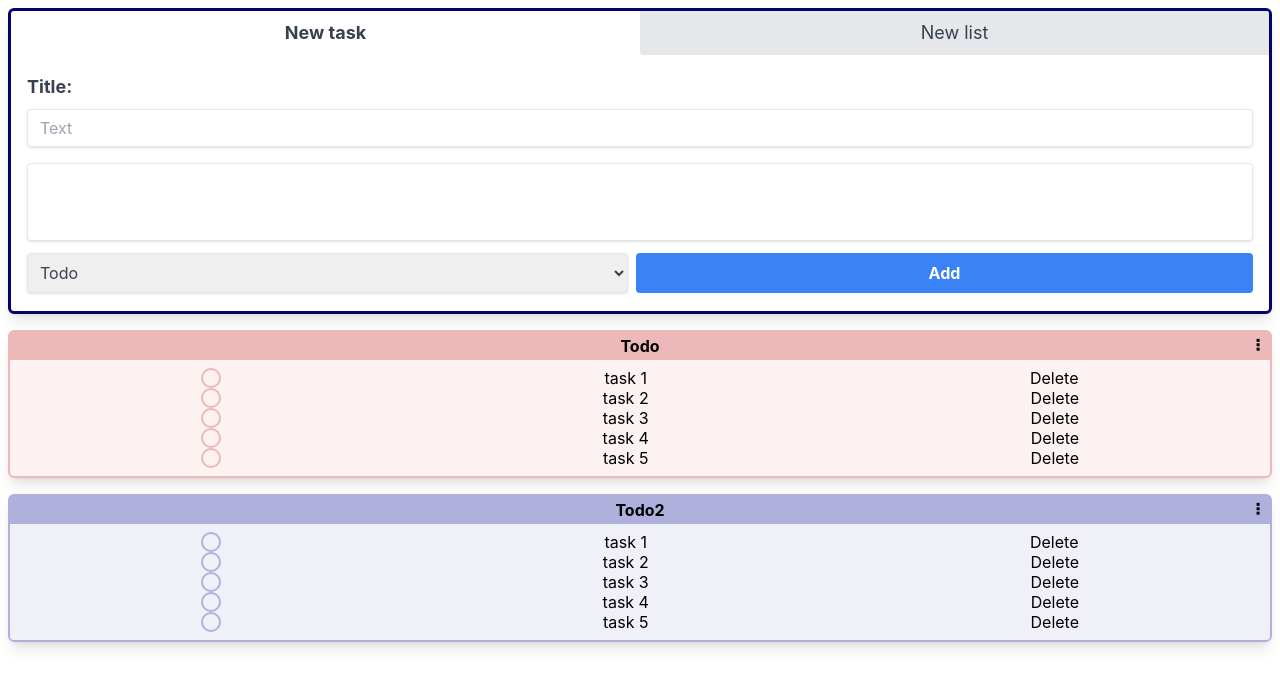
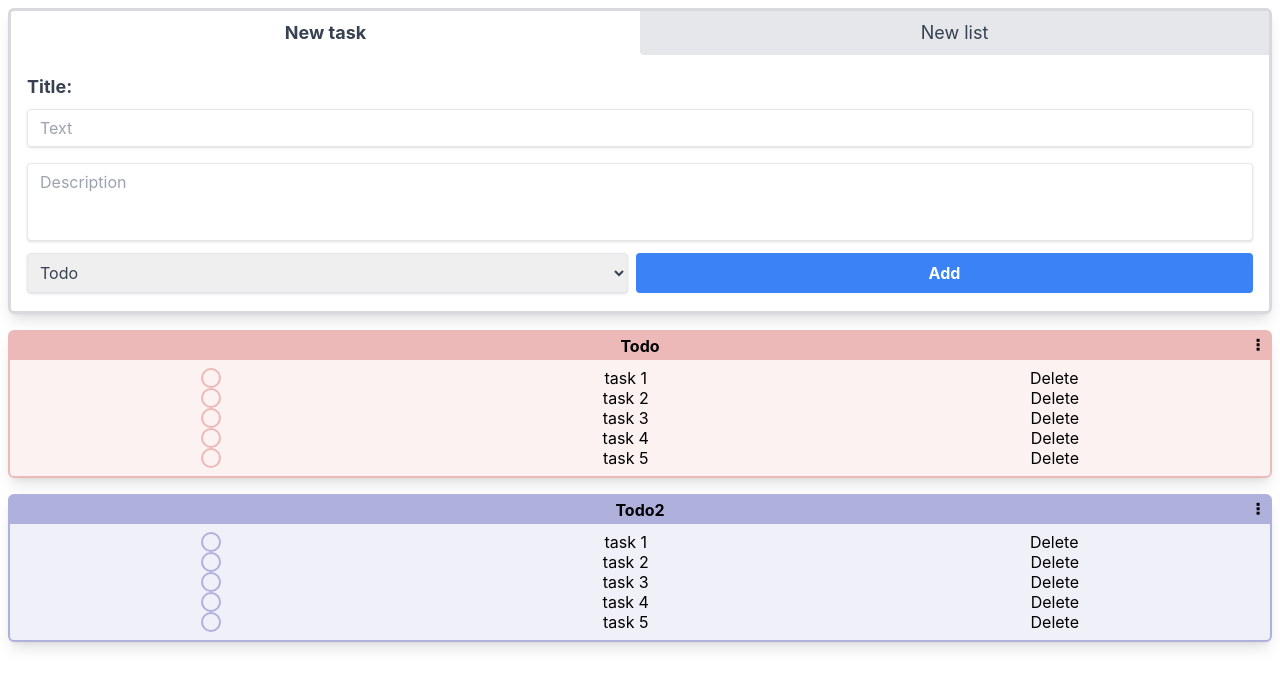
Before and after one commit to yuriinagorniak/task-manager, a React (Create React App) app: page / in a window 1280 px wide. Shown: the top 688 px of the page. Built offline with nearby package versions, Linux system fonts and the light colour scheme.

Commit message:
Added placeholder to the textarea in the NewTaskForm; changed border color of form

```diff
--- a/src/App.tsx
+++ b/src/App.tsx
@@ -5,7 +5,6 @@ import TaskList from "./components/TaskList";
 import { useState } from "react";
 import { Task } from "./models/task.model";
 import { List } from "./models/list.model";
-import { Button } from "@mui/material";
 
 function App() {
     const [newTaskFormDisplayed, setNewTaskFormDisplayed] = useState<boolean>(true);
@@ -136,7 +135,8 @@ function App() {
         <div className="App">
             <main>
                 <div className="w-full">
-                    <div className="m-2 overflow-hidden shadow-lg appearance-none border-[3px] rounded-md border-[#030369] text-gray-700 leading-tight focus:outline-none focus:shadow-outline">
+                    {/* <div className="m-2 overflow-hidden shadow-lg appearance-none border-[3px] rounded-md border-[#030369] text-gray-700 leading-tight focus:outline-none focus:shadow-outline"> */}
+                    <div className="m-2 overflow-hidden shadow-lg appearance-none border-[3px] rounded-md border-[#d8d9dd] text-gray-700 leading-tight focus:outline-none focus:shadow-outline">
                     {/* <div className="m-2 border-[3px] rounded-md overflow-hidden border-[#030369] bg-[#f4f4fe]"> */}
                         <div className="flex justify-between text-lg">
                             <button
--- a/src/components/NewTaskForm.tsx
+++ b/src/components/NewTaskForm.tsx
@@ -19,7 +19,7 @@ const NewTaskForm = ({ addNewTask, lists }: NewTaskFormProps): JSX.Element => {
         handleSubmit,
         reset,
         formState,
-        formState: {errors}
+        formState: { errors },
     } = useForm<Task>();
 
     const onSubmit: SubmitHandler<Task> = (data) => {
@@ -53,6 +53,7 @@ const NewTaskForm = ({ addNewTask, lists }: NewTaskFormProps): JSX.Element => {
                 <p>{errors?.title?.message}</p>
                 <textarea
                     rows={3}
+                    placeholder="Description"
                     className="resize-none shadow appearance-none border rounded w-full py-2 px-3 text-gray-700 leading-tight focus:outline-none focus:shadow-outline"
                     {...register("description")}
                 />
@@ -61,7 +62,7 @@ const NewTaskForm = ({ addNewTask, lists }: NewTaskFormProps): JSX.Element => {
                         {lists.length >= 1 ? (
                             lists.length === 1 ? (
                                 <div className="w-full h-full flex items-center justify-center">
-                                    <span >{lists[0].title}</span>
+                                    <span>{lists[0].title}</span>
                                 </div>
                             ) : (
                                 <select
```
